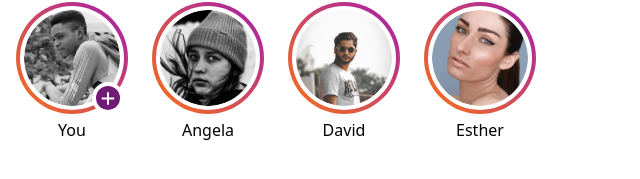
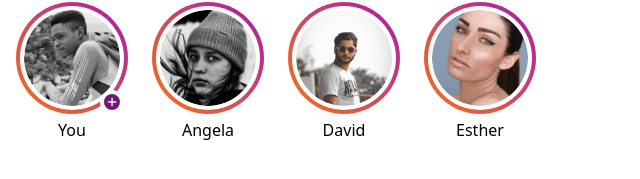
Before and after one commit to trend87/Fake-Stories, a website built with Parcel: page src/index.html in a window 1280 px wide. Shown: the part 147-326 px from the top of the page, 0-640 px from the left. Built offline with nearby package versions, Linux system fonts and the light colour scheme.

```diff
--- a/src/index.html
+++ b/src/index.html
@@ -20,7 +20,7 @@
                     <a class="block bg-white p-1 rounded-full hover:-rotate-6 transform transition" href="#">
                         <img class="md:h-24 h-16 md:w-24 w-16 rounded-full" src="./assets/images/guy1.png" alt="guy1">
                     </a>
-                    <button title="Nice to meet you." class="absolute bottom-0 right-1 bg-fuchsia-900 h-8 w-8 text-white rounded-full text-2xl font-medium border-4 border-white flex justify-center items-center font-mono hover:bg-fuchsia-700">+</button>
+                    <button title="Nice to meet you." class="absolute bottom-0 right-1 bg-fuchsia-900 h-6 w-6 text-white rounded-full text-md font-medium border-4 border-white flex justify-center items-center font-mono hover:bg-fuchsia-700">+</button>
                 </div>
 
                 <a class="font-medium" href="#">You</a>
```
